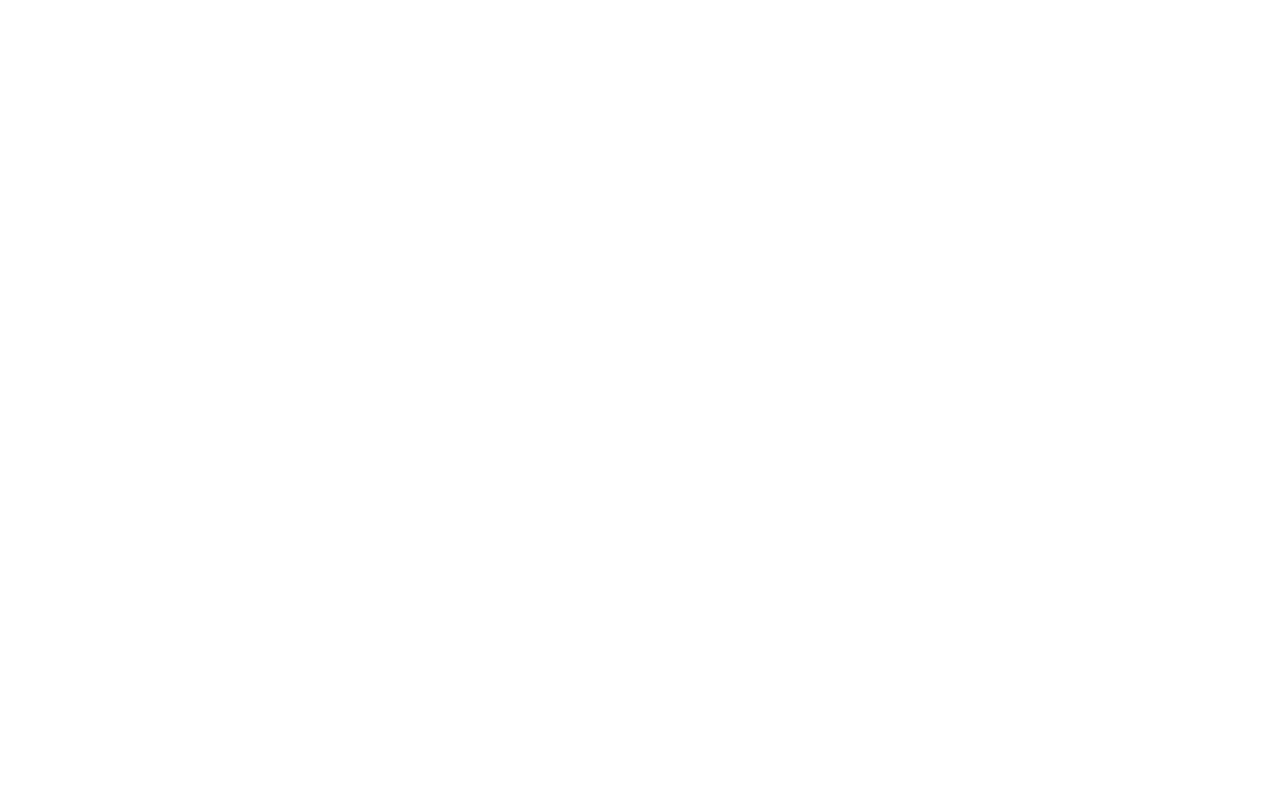
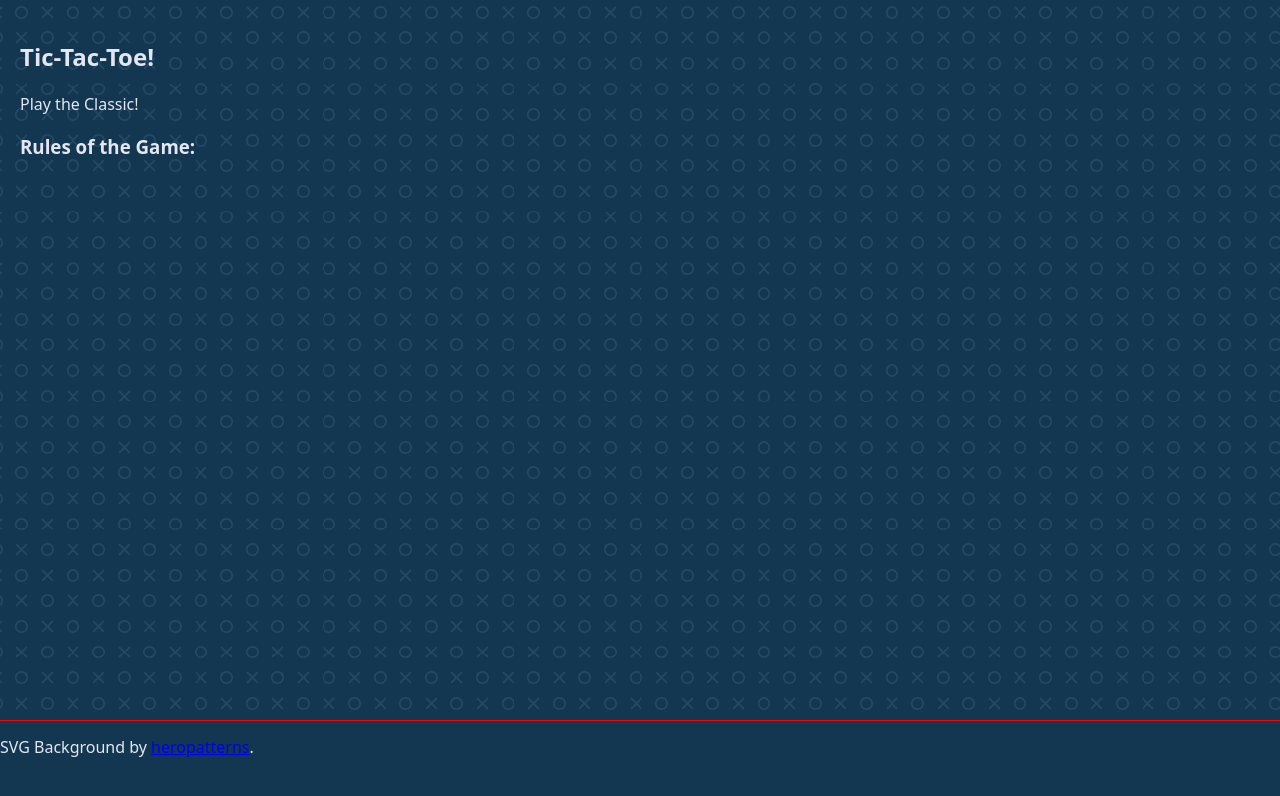
Before and after one commit to glovek08/tic-tac-toe, a plain HTML site: page index.html in a window 1280 px wide. Drawn offline with Linux system fonts and the light colour scheme.

Commit message:
svg background, theme variables.

```diff
--- a/css/styles.css
+++ b/css/styles.css
@@ -1,3 +1,38 @@
-*, *::before, *::after {
+:root {
+  --main-bg: #eff4f8;
+  --main-bg-svg: url("../assets/tic-tac-toe_light.svg");
+  --font: #1b1c1f;
+}
+:root.dark {
+  --main-bg: #133651;
+  --main-bg-svg: url("../assets/tic-tac-toe_dark.svg");
+  --font: #e4e7f1;
+}
+
+*,
+*::before,
+*::after {
   box-sizing: border-box;
 }
+
+body {
+  padding: 0;
+  margin: 0;
+  max-width: 100dvw;
+  min-height: 100dvh;
+  background: var(--main-bg);
+  font-family: system-ui, -apple-system, BlinkMacSystemFont, "Segoe UI", Roboto,
+    Oxygen, Ubuntu, Cantarell, "Open Sans", "Helvetica Neue", sans-serif;
+  color: var(--font);
+}
+
+main {
+  outline: 1px solid red;
+  background-color: var(--main-bg);
+  background-image: var(--main-bg-svg);
+  background-position: 20% 20%;
+  background-size: 4%;
+  width: 100%;
+  height: 90dvh;
+  padding: 20px;
+}
--- a/index.html
+++ b/index.html
@@ -1,5 +1,5 @@
 <!DOCTYPE html>
-<html lang="en-US">
+<html lang="en-US" class="dark">
   <head>
     <meta charset="UTF-8" />
     <meta name="viewport" content="width=device-width, initial-scale=1.0" />
@@ -8,8 +8,27 @@
     <script src="Javascript/script.js" defer></script>
   </head>
   <body>
-    <head> </head>
-    <main></main>
-    <footer></footer>
+    <main>
+      <section id="heading-container">
+        <h1>Tic-Tac-Toe!</h1>
+        <p>Play the Classic!</p>
+      </section>
+      <section id="game-container">
+        <article id="game-rules">
+          <h3 id="rules-heading">Rules of the Game:</h3>
+        </article>
+      </section>
+    </main>
+    <footer>
+      <p>
+        SVG Background by
+        <a
+          href="http://heropatterns.com"
+          target="_blank"
+          rel="noopener noreferrer"
+          >heropatterns</a
+        >.
+      </p>
+    </footer>
   </body>
 </html>
```
